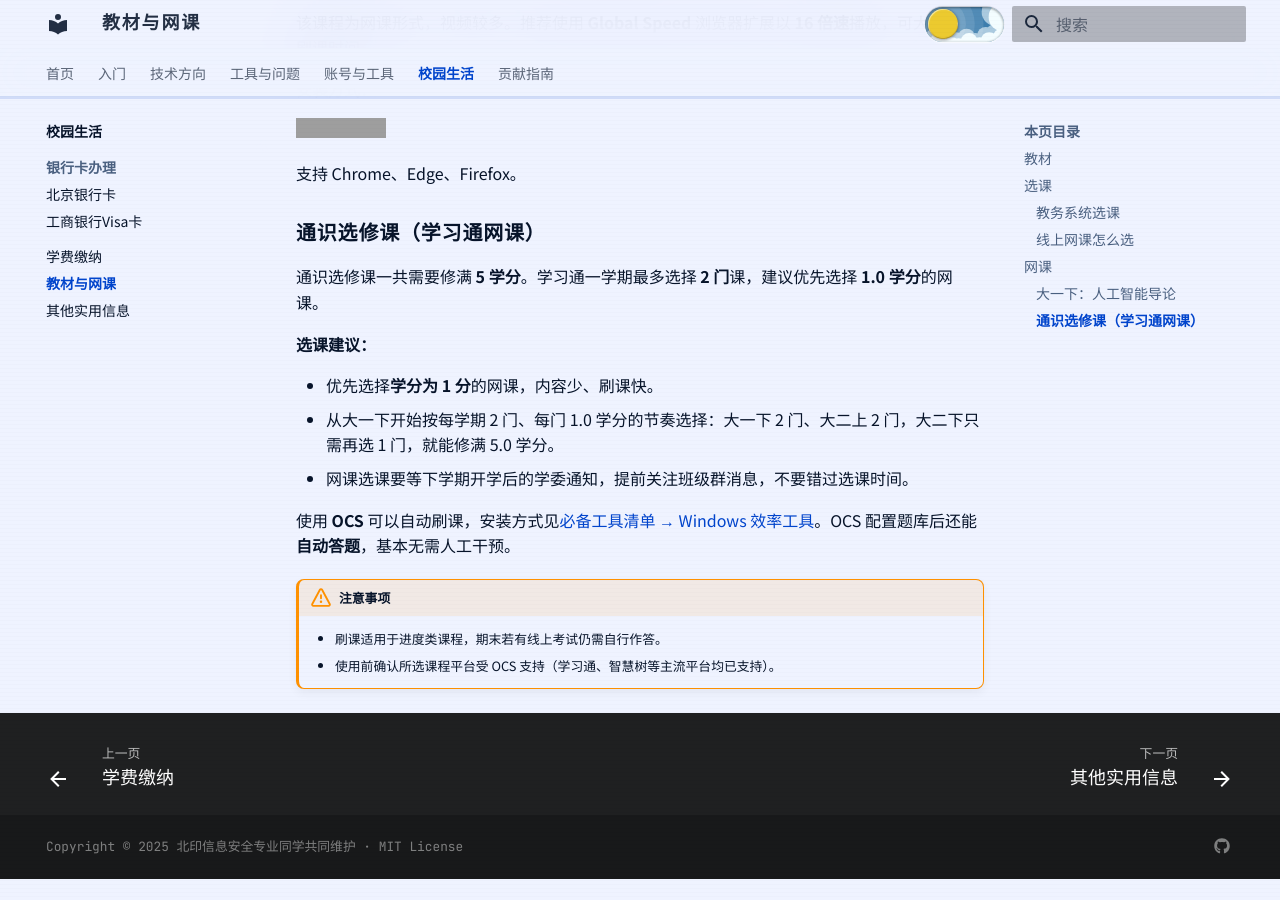
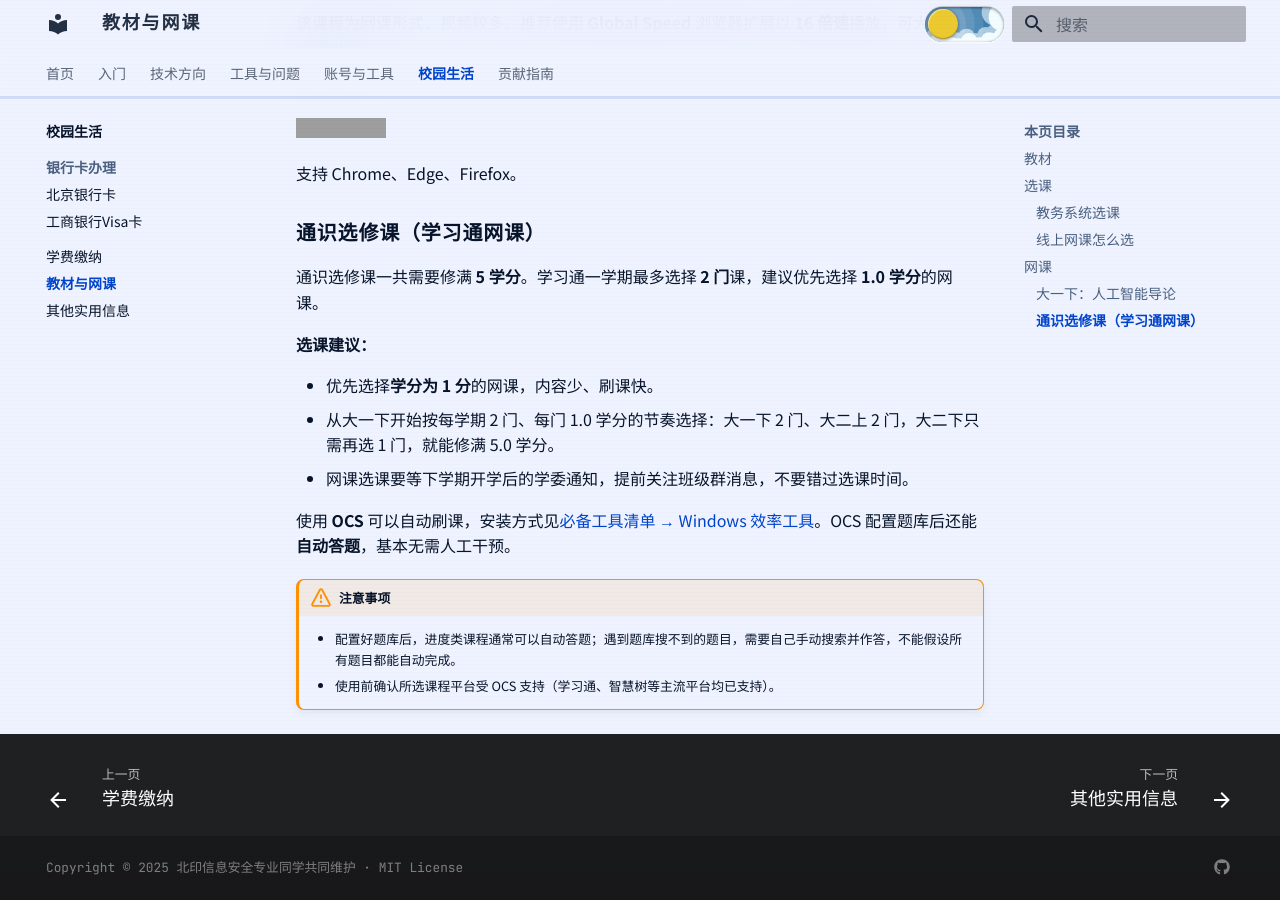
Before and after one commit to starnotes-xj/SurviveBIGCManual, an MkDocs documentation site: the page built from docs/05-校园生活/教材与网课.md, in a window 1280 px wide and 900 px high, scrolled down 1417 px. Built offline with MkDocs 1.6.1 and Material for MkDocs 9.7.7, drawn with Linux system fonts in a browser that asks for light colours; before the commit the page ends 2296 px from its top, so only the background shows below that; grey boxes are pictures that could not be loaded.

Commit message:
Correct automated-course answer guidance
Clarify that the configured question bank can answer supported progress questions automatically, while unmatched questions still require manual searching and answering.

Constraint: The question bank does not cover every course question
Rejected: Broaden the automation claim to all questions | it would mislead students
Confidence: high
Scope-risk: narrow
Reversibility: clean
Directive: Keep automation guidance aligned with actual question-bank coverage
Tested: python -m mkdocs build --strict; preview check confirmed the old wording is absent
Not-tested: Coverage of any specific future question bank

```diff
--- a/docs/05-校园生活/教材与网课.md
+++ b/docs/05-校园生活/教材与网课.md
@@ -57,5 +57,5 @@
 使用 **OCS** 可以自动刷课，安装方式见[必备工具清单 → Windows 效率工具](../01-入门/必备工具清单.md#windows-效率工具)。OCS 配置题库后还能**自动答题**，基本无需人工干预。
 
 !!! warning "注意事项"
-    - 刷课适用于进度类课程，期末若有线上考试仍需自行作答。
+    - 配置好题库后，进度类课程通常可以自动答题；遇到题库搜不到的题目，需要自己手动搜索并作答，不能假设所有题目都能自动完成。
     - 使用前确认所选课程平台受 OCS 支持（学习通、智慧树等主流平台均已支持）。
```
